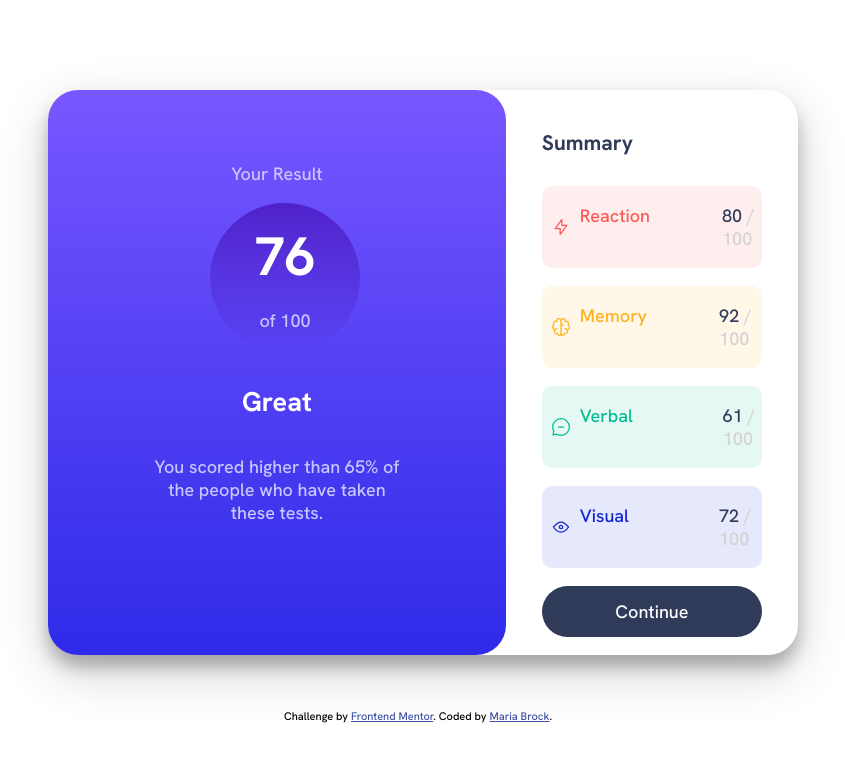
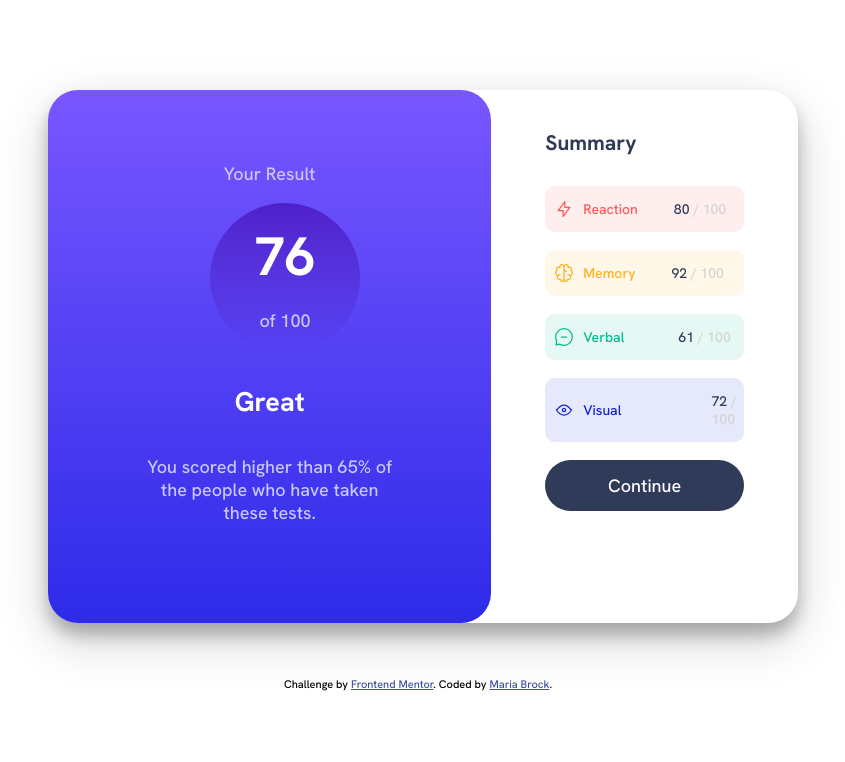
Before and after one commit to mariabrock/frontendmentorio-results-summary, a plain HTML site: page index.html in a window 1280 px wide. Shown: the whole page, without its empty margins (222-1067 px from the left). Drawn offline with Linux system fonts and the light colour scheme.

Commit message:
not quite

```diff
--- a/styles.css
+++ b/styles.css
@@ -25,6 +25,7 @@ html, body {
   margin-top: 5rem;
   margin-bottom: 3rem;
   margin-left: 15rem;
+  padding: 0;
   border-radius: 30px;
   background-color: hsl(0, 0%, 100%);
   box-shadow: 0 12px 16px 0 rgba(0,0,0,0.24), 0 17px 50px 0 rgba(0,0,0,0.19);
@@ -35,7 +36,6 @@ html, body {
   flex-direction: column;
   text-align: center;
   max-width: 450px;
-  margin: 0;
   padding: 3rem;
   background-image: linear-gradient(hsl(252, 100%, 67%), hsl(241, 81%, 54%));
   border-radius:  30px;
@@ -45,6 +45,7 @@ html, body {
 
 h2 {
   color: hsl(0, 0%, 100%);
+  padding: 0;
 }
 
 .result {
@@ -68,22 +69,28 @@ h2 {
 
 .text {
   margin: .5rem;
+  padding: 0;
 }
 
 .subtext {
   margin: 2rem;
+  padding: 0;
 }
 
 .summary {
   display: flex;
   flex-direction: column;
-  margin: 1rem 2rem;
+  margin-top: 1rem;
+  margin-left: 3rem;
+  margin-right: 3rem;
   color: hsl(224, 30%, 27%);
 }
 
 .summary-item {
   display: flex;
   flex-direction: row;
+  align-items: center;
+  font-size: 14px;
 }
 
 img {
@@ -98,17 +105,17 @@ img {
 
 #reaction-head {
   color: hsl(0, 100%, 67%);
-  margin-right: 4rem;
+  margin-right: 2rem;
 }
 
 #memory-head {
   color: hsl(39, 100%, 56%);
-  margin-right: 4rem;
+  margin-right: 2rem;
 }
 
 #verbal-head {
   color: hsl(166, 100%, 37%);
-  margin-right: 5rem;
+  margin-right: 3rem;
 }
 
 #visual-head {
```
